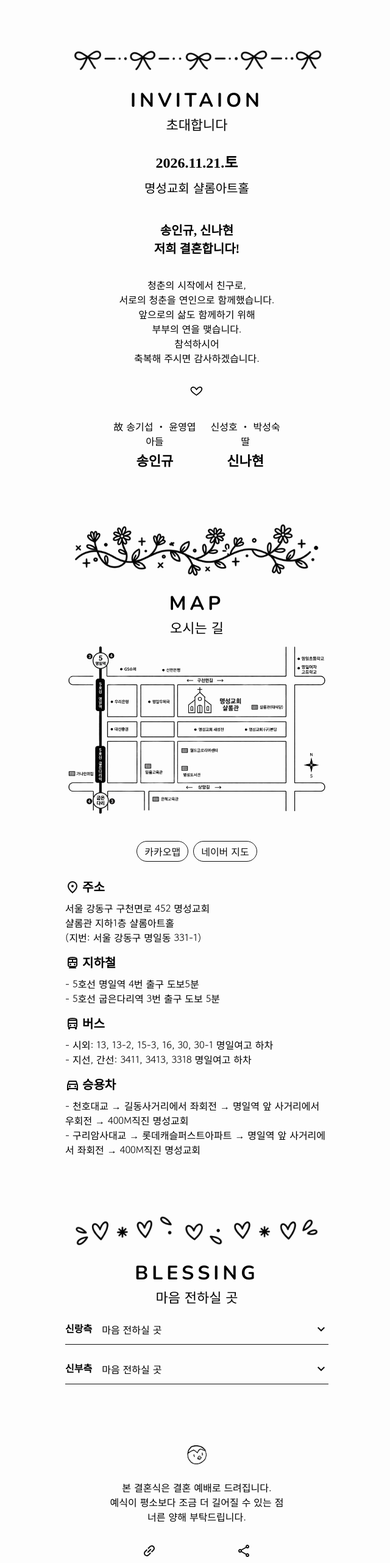
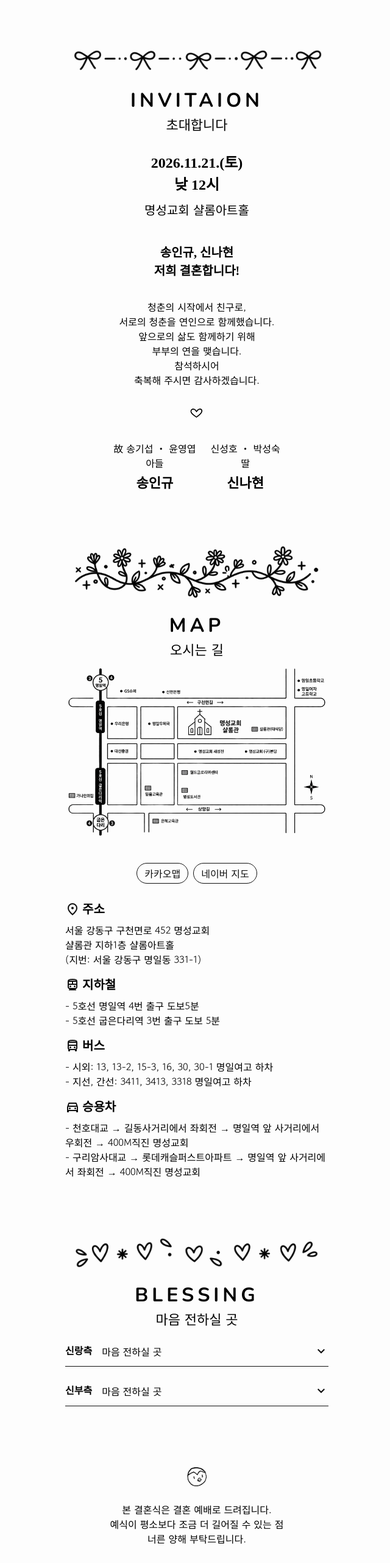
Before and after one commit to shinnh2/wedding-potaguin, a React (Vite) app: page / in a window 1280 px wide. Shown: the part 682-3245 px from the top of the page at 61% size, without its empty margins (317-957 px from the left). Built offline with nearby package versions, Linux system fonts and the light colour scheme; the HTML template or start-up script is replaced by a standard one; a web font is replaced by a local one.

Commit message:
fix: 정보 추가 및 수정 - 계좌번호, 결혼식 시간

```diff
--- a/index.html
+++ b/index.html
@@ -6,7 +6,7 @@
   <link rel="icon" type="image/svg+xml" href="/penguin-sik.png" />
   <meta name="viewport" content="width=device-width, initial-scale=1.0" />
   <meta property="og:title" content="모바일 청첩장">
-  <meta property="og:description" content="2026.11.21.(토) 송인규 ♥ 신나현의 결혼식에 초대합니다.">
+  <meta property="og:description" content="2026.11.21(토).12시 송인규 ♥ 신나현의 결혼식에 초대합니다.">
   <meta property="og:image" content="https://shinnh2.github.io/wedding-potaguin/og-image.jpg">
   <meta property="og:image:width" content="1200">
   <meta property="og:image:height" content="630">
--- a/src/components/Blessing.tsx
+++ b/src/components/Blessing.tsx
@@ -31,10 +31,10 @@ function Blessing() {
 						<p className="name">신성호</p>
 						<p className="bank">
 							<span>국민은행</span>
-							<span>111-222-333333</span>
+							<span>653625-01-038302</span>
 						</p>
 					</div>
-					<ButtonCopy copyText="국민은행 111-222-333333"/>
+					<ButtonCopy copyText="국민은행 653625-01-038302"/>
 				</div>
 				<div className="content-item">
 					<div className="content-info">
--- a/src/components/Intro.tsx
+++ b/src/components/Intro.tsx
@@ -46,6 +46,7 @@ function Intro({ onDone }: IntroProps) {
 			</p> */}
 			<p className="intro-desc">
 				2026.11.21.<br/>
+				토요일 낮 12시<br/><br/>
 				송인규 ♥ 신나현의<br/>
 				결혼식에 초대합니다.
 			</p>
--- a/src/components/Invitation.tsx
+++ b/src/components/Invitation.tsx
@@ -9,7 +9,7 @@ function Invitaion() {
 				<p className="title-desc">초대합니다</p>
 			</div>
 			<div className="invitation-descriptions">
-				<p className="date">2026.11.21.토</p>
+				<p className="date">2026.11.21.(토)<br/> 낮 12시</p>
 				<p className="place">명성교회 샬롬아트홀</p>
 				<p className="em-info">
 					송인규, 신나현
```
